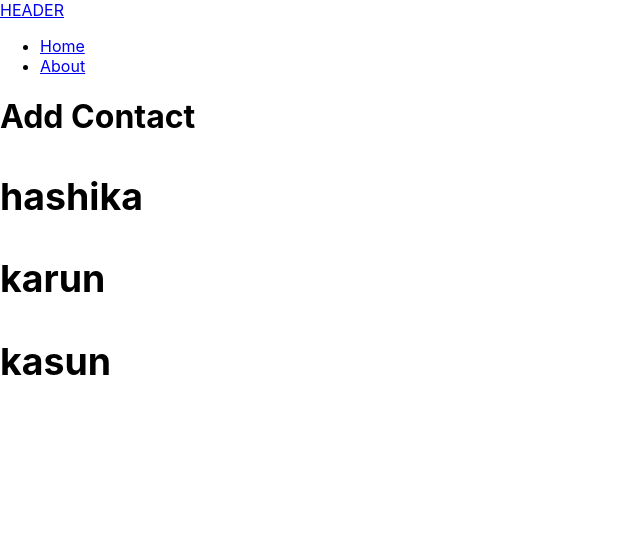
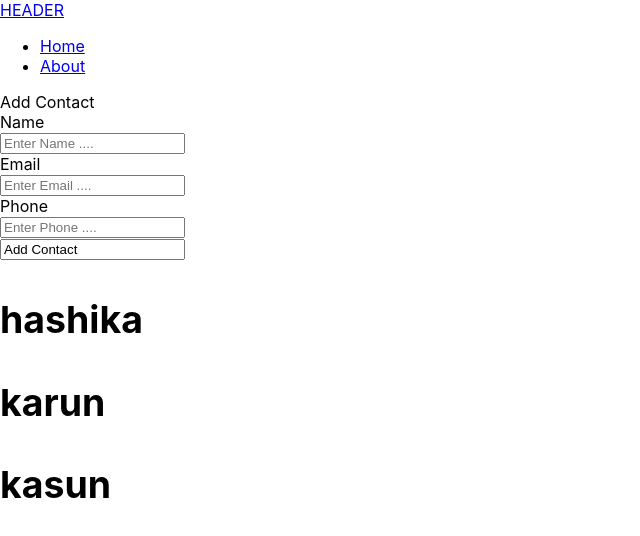
Before and after one commit to hashika2/react-apps, a React (Create React App) app in the folder reactmanager/: page / in a window 1280 px wide. Shown: the top 536 px of the page, without its empty margins (0-640 px from the left). Built offline with nearby package versions, Linux system fonts and the light colour scheme; the HTML template or start-up script is replaced by a standard one.

Commit message:
create addContact componnet

```diff
--- a/reactmanager/src/component/contact/AddContact.js
+++ b/reactmanager/src/component/contact/AddContact.js
@@ -2,10 +2,39 @@ import React,{ Component } from "react"
 
 class AddComponent extends Component{
 
+    state ={
+        name:"",
+        email:"",
+        phone:""
+    }
     render(){
+        const {email,phone,name} = this.state;
         return(
-            <div>
-                <h1>Add Contact</h1>
+            <div className="card mb-3">
+                <div className="card-header">Add Contact</div>
+                <div className="card-body">
+                    <form>
+                        <div className="form-group">
+                            <label htmlFor="name">Name</label><br></br>
+                            <input type="text" name="name" className="from-control form-control-lg" placeholder="Enter Name ...."
+                             value={name}></input>
+
+                        </div>
+                        <div className="form-group">
+                            <label htmlFor="name">Email</label><br></br>
+                            <input type="email" name="email" className="from-control form-control-lg" placeholder="Enter Email ...."
+                             value={email}></input>
+
+                        </div>
+                        <div className="form-group">
+                            <label htmlFor="name">Phone</label><br></br>
+                            <input type="text" name="phone" className="from-control form-control-lg" placeholder="Enter Phone ...."
+                            value={phone}></input>
+
+                        </div>
+                        <input className="btn btn-light btn-block" value="Add Contact" name="submit"></input>
+                    </form>
+                </div>
             </div>
         );
     }
```
